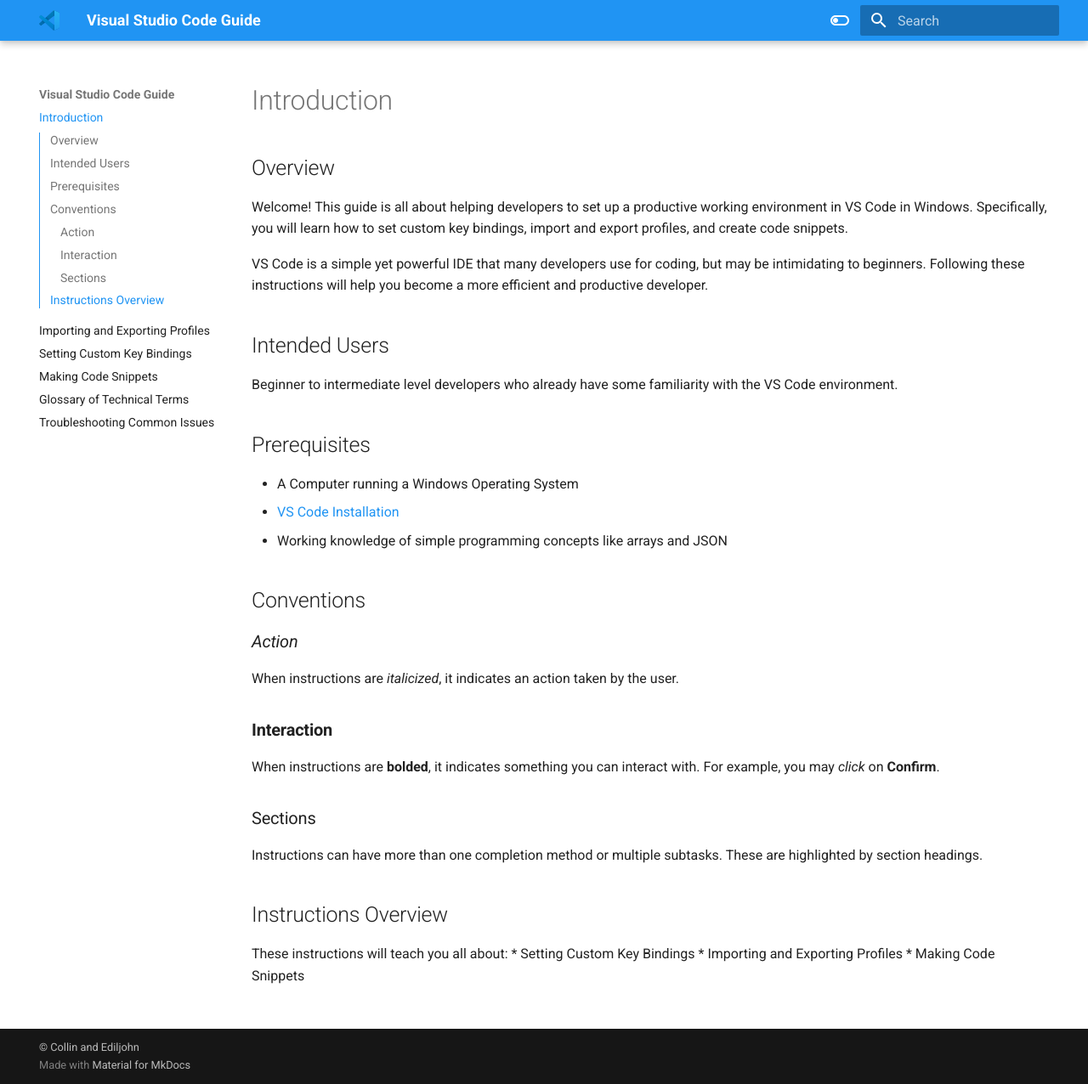
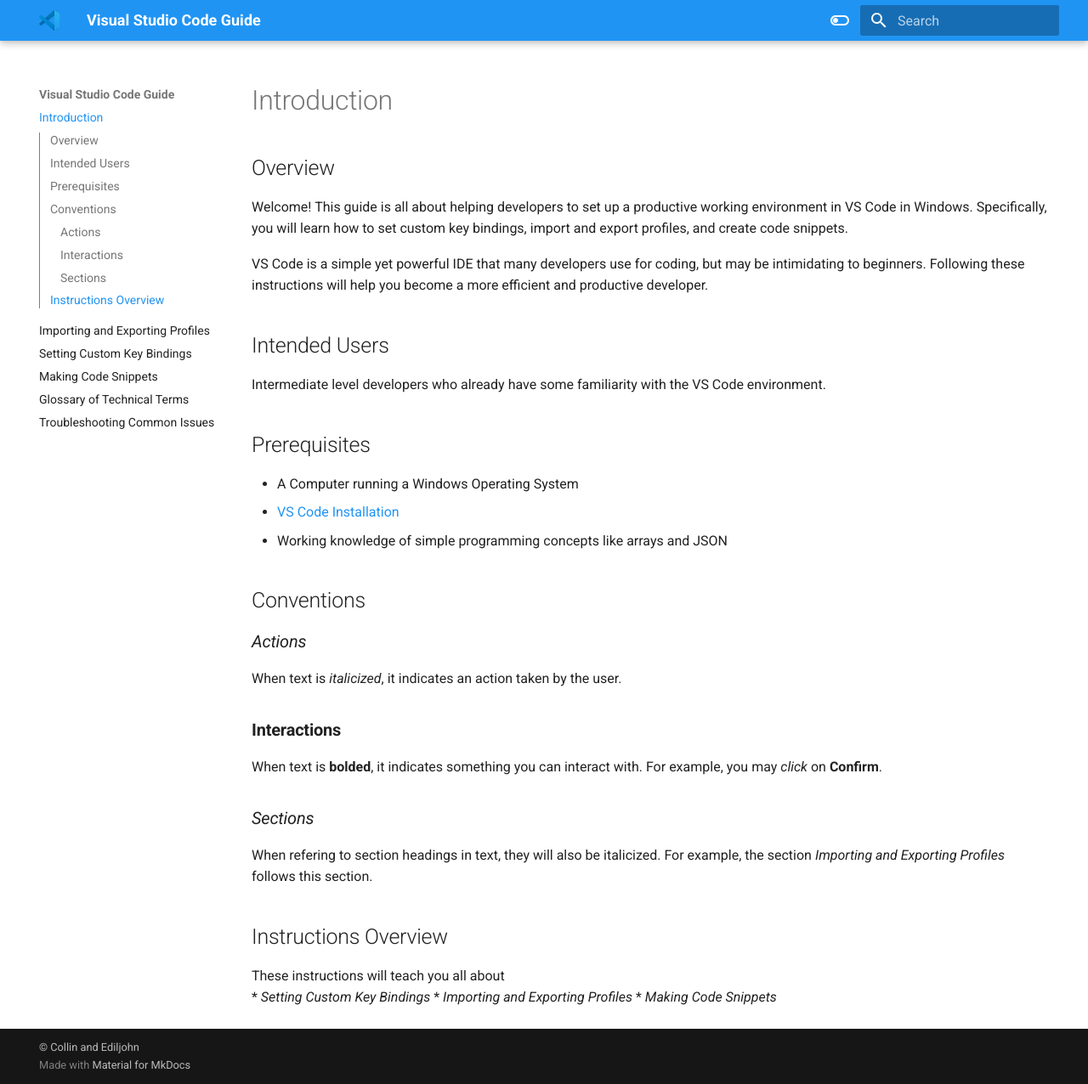
Before and after one commit to cc-dev-65535/mkdocs, an MkDocs documentation site: the page built from docs/index.md, in a window 1280 px wide and 1276 px high. Shown: the whole window at 85% size. Built offline with MkDocs 1.6.1 and Material for MkDocs 9.7.7, drawn with Linux system fonts in a browser that asks for light colours.

Commit message:
Edit sections

```diff
--- a/docs/index.md
+++ b/docs/index.md
@@ -8,7 +8,7 @@
 VS Code is a simple yet powerful IDE that many developers use for coding, but may be intimidating to beginners. Following these instructions will help you become a more efficient and productive developer.
 
 ## Intended Users
-Beginner to intermediate level developers who already have some familiarity with the VS Code environment.
+Intermediate level developers who already have some familiarity with the VS Code environment.
 
 ## Prerequisites
 * A Computer running a Windows Operating System
@@ -16,15 +16,15 @@
 * Working knowledge of simple programming concepts like arrays and JSON
 
 ## Conventions
-### *Action*
-When instructions are *italicized*, it indicates an action taken by the user.
-### **Interaction**
-When instructions are **bolded**, it indicates something you can interact with. For example, you may *click* on **Confirm**.
-### Sections
-Instructions can have more than one completion method or multiple subtasks. These are highlighted by section headings.
+### *Actions*
+When text is *italicized*, it indicates an action taken by the user.
+### **Interactions**
+When text is **bolded**, it indicates something you can interact with. For example, you may *click* on **Confirm**.
+### *Sections*
+When refering to section headings in text, they will also be italicized. For example, the section *Importing and Exporting Profiles* follows this section.
 
 ## Instructions Overview
-These instructions will teach you all about:
-* Setting Custom Key Bindings
-* Importing and Exporting Profiles
-* Making Code Snippets
+These instructions will teach you all about
+* *Setting Custom Key Bindings*
+* *Importing and Exporting Profiles*
+* *Making Code Snippets*
```
Also changed, not shown: docs/glossary.md (+6 -6 lines), docs/troubleshooting.md (+6 -6 lines).
